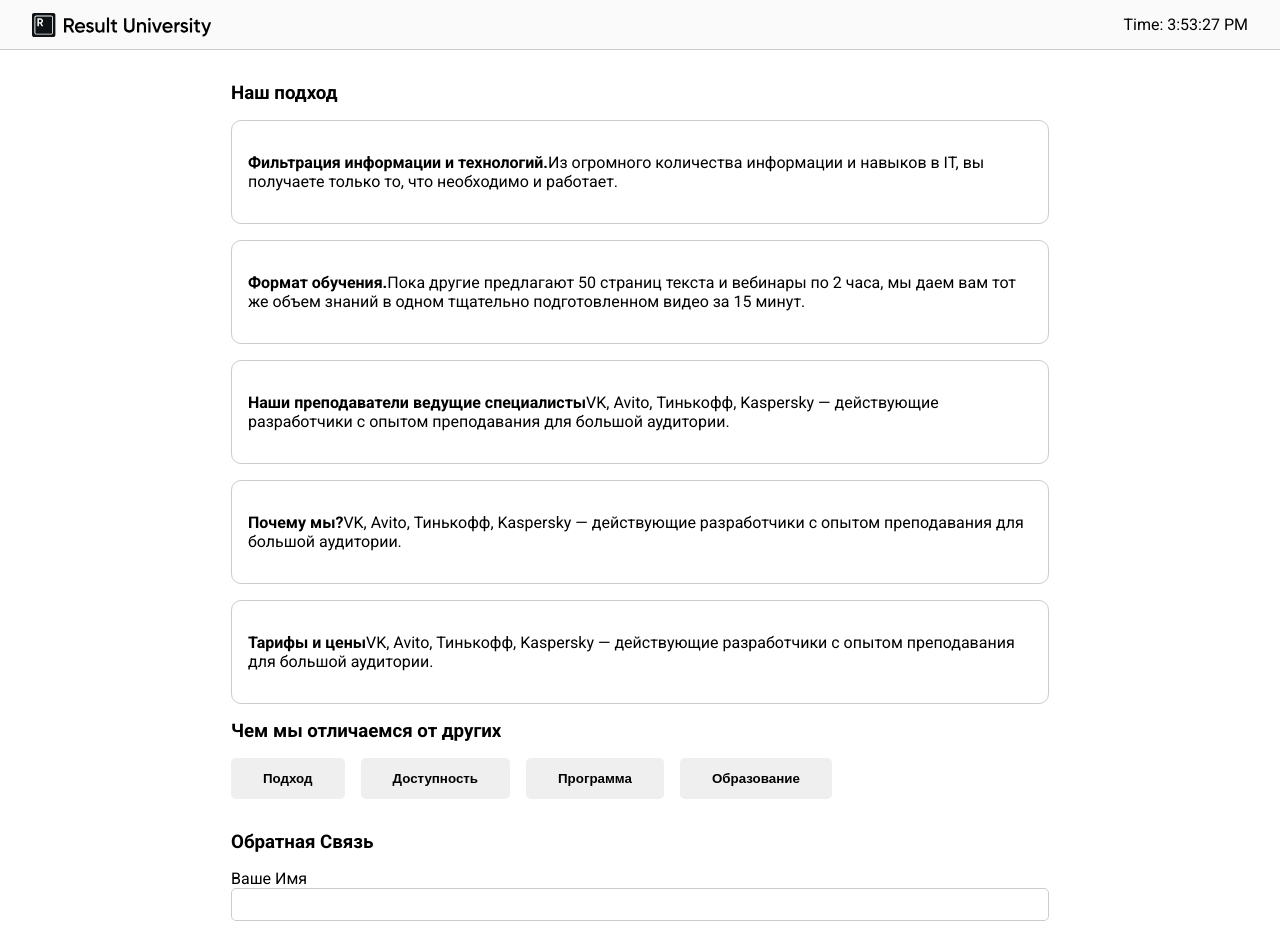
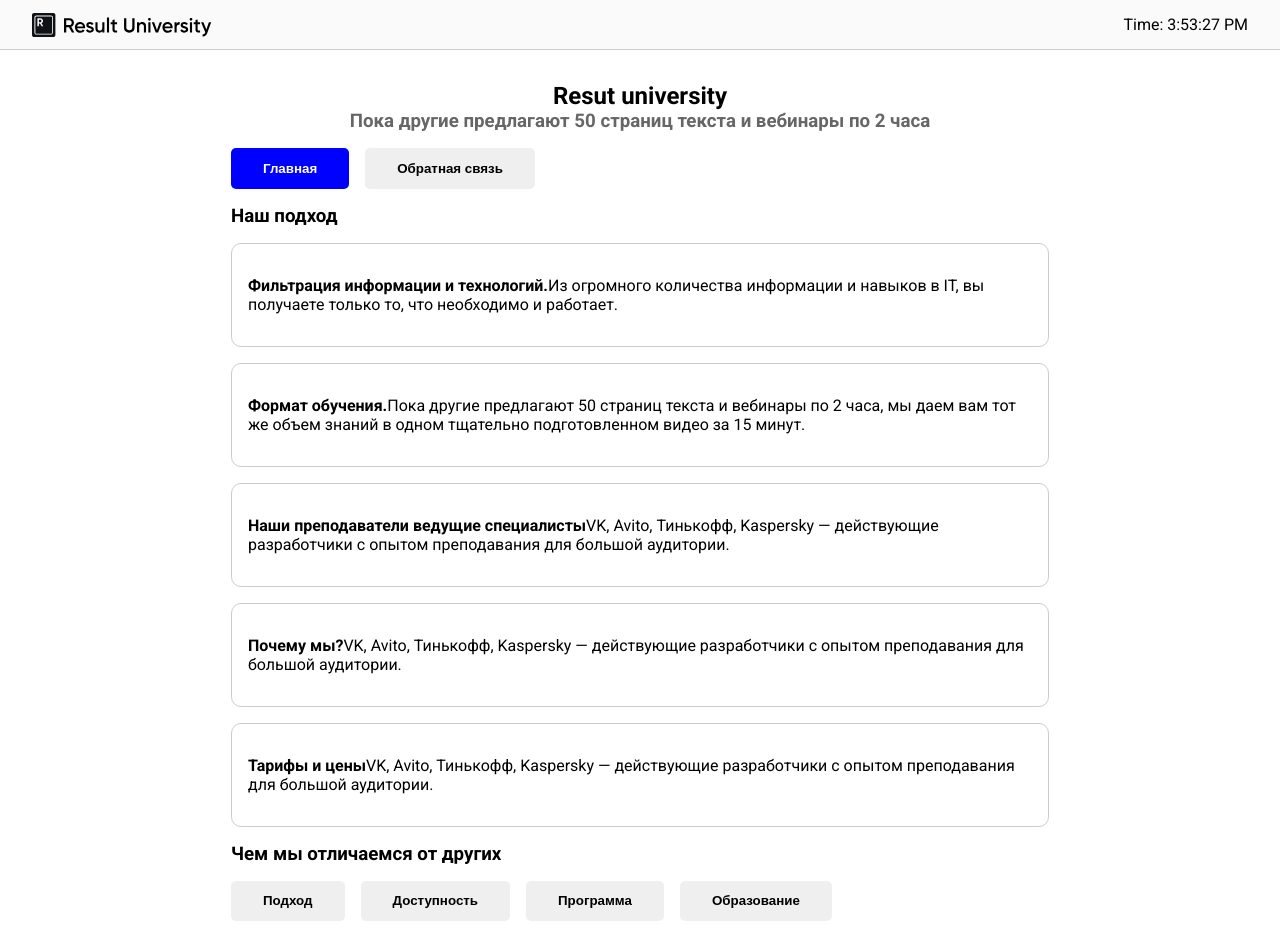
Before and after one commit to Alx-hub/react-edu, a React (Vite) app: page / in a window 1280 px wide. Shown: the top 937 px of the page. Built offline with nearby package versions, Linux system fonts and the light colour scheme.

Commit message:
rename TabsSection to DifferencesSection create IntroSection create new TabsSection switcher

```diff
--- a/src/App.jsx
+++ b/src/App.jsx
@@ -1,18 +1,29 @@
 import Head from "./components/Header/Header.jsx";
-import TabsSection from "./components/TabsSection.jsx";
+import DifferencesSection from "./components/DifferencesSection.jsx";
 import TeachingSection from "./components/TeachingSection.jsx";
 import FeedbackSection from "./components/FeedbackSection.jsx";
+import IntroSection from "./components/IntroSection.jsx";
+import TabsSection from "./components/TabsSection.jsx";
+import {useState} from "react";
 
 
 export default function App() {
+    const [activeTab, setActiveTab] = useState('main');
 
     return (
         <>
             <Head/>
             <main>
-                <TeachingSection/>
-                <TabsSection/>
-                <FeedbackSection />
+                <IntroSection/>
+                <TabsSection active={activeTab} onChange={(current) => setActiveTab(current)}/>
+                {activeTab === 'main' &&
+                    <>
+                        <TeachingSection/>
+                        <DifferencesSection/>
+                    </>}
+                {activeTab === 'feedback' && <FeedbackSection/>}
+
+
             </main>
         </>
     )
--- /dev/null
+++ b/src/components/DifferencesSection.jsx
@@ -0,0 +1,33 @@
+import Button from "./Button/Button.jsx";
+import {useState} from "react";
+import {differences} from "../data.js";
+
+export default function DifferencesSection() {
+    const [content, setContent] = useState('Нажми на кнопку')
+
+    function handleClick(type) {
+        setContent(type);
+    }
+
+    return (
+        <section>
+            <h3> Чем мы отличаемся от других
+            </h3>
+            <Button isActive={content === 'way'} onClick={() => {
+                handleClick('way')
+            }}>Подход</Button>
+            <Button isActive={content === 'easy'} onClick={() => {
+                handleClick('easy')
+            }}>Доступность</Button>
+            <Button isActive={content === 'program'} onClick={() => {
+                handleClick('program')
+            }}>Программа</Button>
+            <Button isActive={content === 'education'} onClick={() => {
+                handleClick('education')
+            }}>Образование</Button>
+            <p>{differences[content]}</p>
+        </section>
+
+
+    )
+}
--- /dev/null
+++ b/src/components/IntroSection.jsx
@@ -0,0 +1,10 @@
+export default function IntroSection() {
+    return (
+        <section>
+            <h1 className='centered'>Resut university</h1>
+            <h3 className='centered' style={{color:'#666'}}>
+                Пока другие предлагают 50 страниц текста и вебинары по 2 часа
+            </h3>
+        </section>
+    )
+}
--- a/src/components/TabsSection.jsx
+++ b/src/components/TabsSection.jsx
@@ -1,33 +1,10 @@
 import Button from "./Button/Button.jsx";
-import {useState} from "react";
-import {differences} from "../data.js";
 
-export default function TabsSection() {
-    const [content, setContent] = useState('Нажми на кнопку')
-
-    function handleClick(type) {
-        setContent(type);
-    }
-
+export default function TabsSection({active, onChange}) {
     return (
-        <section>
-            <h3> Чем мы отличаемся от других
-            </h3>
-            <Button isActive={content === 'way'} onClick={() => {
-                handleClick('way')
-            }}>Подход</Button>
-            <Button isActive={content === 'easy'} onClick={() => {
-                handleClick('easy')
-            }}>Доступность</Button>
-            <Button isActive={content === 'program'} onClick={() => {
-                handleClick('program')
-            }}>Программа</Button>
-            <Button isActive={content === 'education'} onClick={() => {
-                handleClick('education')
-            }}>Образование</Button>
-            <p>{differences[content]}</p>
+        <section style={{marginBottom: "1rem"}}>
+            <Button isActive={active==='main'} onClick={() => onChange('main')}>Главная</Button>
+            <Button isActive={active==='feedback'} onClick={() => onChange('feedback')}>Обратная связь</Button>
         </section>
-
-
     )
 }
--- a/src/index.css
+++ b/src/index.css
@@ -43,3 +43,7 @@ p {
   width: 100%;
   margin-bottom: 1rem;
 }
+
+.centered{
+  text-align: center;
+}
```
